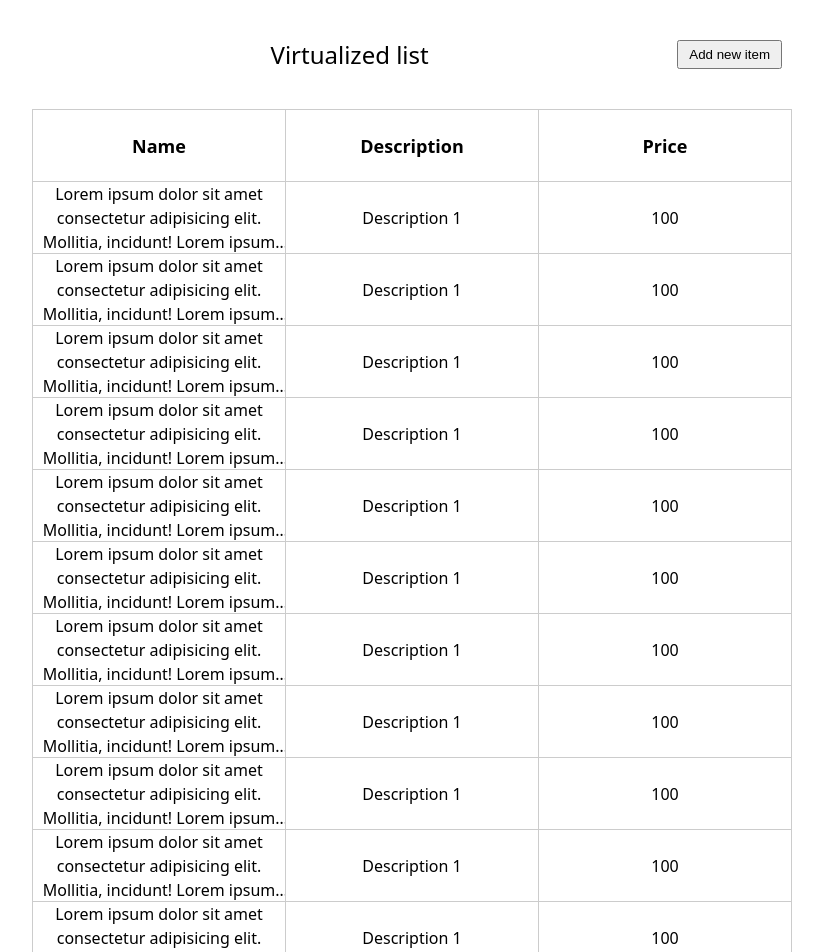
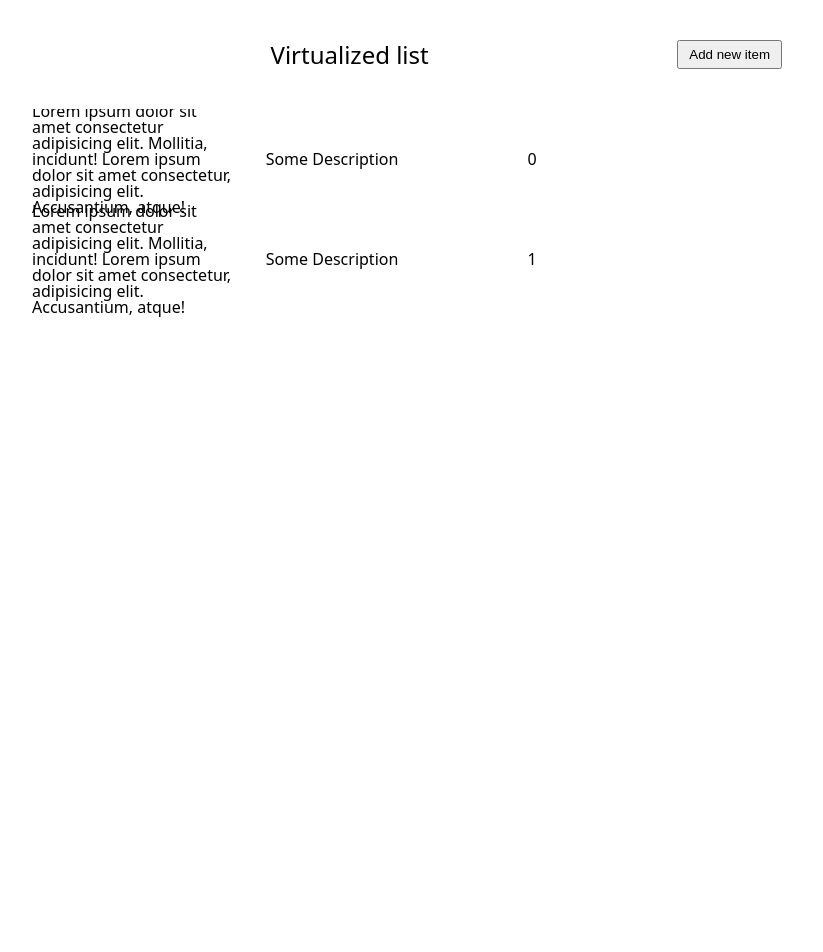
Before and after one commit to panoskouff/react-virtualized-list, a Next.js app: page / in a window 1280 px wide. Shown: the top 952 px of the page, without its empty margins (228-1051 px from the left). After the commit the page ends 800 px from the top, so only its background shows below. Built offline with nearby package versions, Linux system fonts and the light colour scheme.

Commit message:
start changing approach to absolute positioning instead of grid

```diff
--- a/src/app/(root)/home.module.scss
+++ b/src/app/(root)/home.module.scss
@@ -1,5 +1,5 @@
 .spacing {
-  margin: 40px 0;
+  padding: 40px 0;
 }
 
 .flex {
@@ -18,11 +18,3 @@
   padding: 5px 10px;
   cursor: pointer;
 }
-
-.gridContainer {
-  display: grid;
-  grid-template-columns: repeat(3, 1fr);
-  grid-auto-rows: 72px;
-  border-left: 1px solid #ccc;
-  border-top: 1px solid #ccc;
-}
--- a/src/app/(root)/page.tsx
+++ b/src/app/(root)/page.tsx
@@ -1,7 +1,12 @@
 import styles from "./home.module.scss";
 import { PageWrapper } from "../components/PageWrapper/PageWrapper";
-import { FixedGridTitleRow } from "../components/FixedGridTitleRow/FixedGridTitleRow";
-import { FixedGridRow } from "../components/FixedGridRow/FixedGridRow";
+import { VirtualizedGrid } from "../components/VirtualizedGrid/VirtualizedGrid";
+
+const data = Array.from({ length: 1 * 2 }).map((_, index) => [
+  "Lorem ipsum dolor sit amet consectetur adipisicing elit. Mollitia, incidunt! Lorem ipsum dolor sit amet consectetur, adipisicing elit. Accusantium, atque!",
+  "Some Description",
+  index.toString(),
+]);
 
 export default function HomePage() {
   return (
@@ -16,78 +21,7 @@ export default function HomePage() {
         </div>
       </div>
 
-      <div className={styles.gridContainer}>
-        <FixedGridTitleRow
-          name="Name"
-          description="Description"
-          price="Price"
-        />
-        <FixedGridRow
-          name="Lorem ipsum dolor sit amet consectetur adipisicing elit. Mollitia, incidunt! Lorem ipsum dolor sit amet consectetur, adipisicing elit. Accusantium, atque!"
-          description="Description 1"
-          price="100"
-        />
-        <FixedGridRow
-          name="Lorem ipsum dolor sit amet consectetur adipisicing elit. Mollitia, incidunt! Lorem ipsum dolor sit amet consectetur, adipisicing elit. Accusantium, atque!"
-          description="Description 1"
-          price="100"
-        />
-        <FixedGridRow
-          name="Lorem ipsum dolor sit amet consectetur adipisicing elit. Mollitia, incidunt! Lorem ipsum dolor sit amet consectetur, adipisicing elit. Accusantium, atque!"
-          description="Description 1"
-          price="100"
-        />
-        <FixedGridRow
-          name="Lorem ipsum dolor sit amet consectetur adipisicing elit. Mollitia, incidunt! Lorem ipsum dolor sit amet consectetur, adipisicing elit. Accusantium, atque!"
-          description="Description 1"
-          price="100"
-        />
-        <FixedGridRow
-          name="Lorem ipsum dolor sit amet consectetur adipisicing elit. Mollitia, incidunt! Lorem ipsum dolor sit amet consectetur, adipisicing elit. Accusantium, atque!"
-          description="Description 1"
-          price="100"
-        />
-        <FixedGridRow
-          name="Lorem ipsum dolor sit amet consectetur adipisicing elit. Mollitia, incidunt! Lorem ipsum dolor sit amet consectetur, adipisicing elit. Accusantium, atque!"
-          description="Description 1"
-          price="100"
-        />
-        <FixedGridRow
-          name="Lorem ipsum dolor sit amet consectetur adipisicing elit. Mollitia, incidunt! Lorem ipsum dolor sit amet consectetur, adipisicing elit. Accusantium, atque!"
-          description="Description 1"
-          price="100"
-        />
-        <FixedGridRow
-          name="Lorem ipsum dolor sit amet consectetur adipisicing elit. Mollitia, incidunt! Lorem ipsum dolor sit amet consectetur, adipisicing elit. Accusantium, atque!"
-          description="Description 1"
-          price="100"
-        />
-        <FixedGridRow
-          name="Lorem ipsum dolor sit amet consectetur adipisicing elit. Mollitia, incidunt! Lorem ipsum dolor sit amet consectetur, adipisicing elit. Accusantium, atque!"
-          description="Description 1"
-          price="100"
-        />
-        <FixedGridRow
-          name="Lorem ipsum dolor sit amet consectetur adipisicing elit. Mollitia, incidunt! Lorem ipsum dolor sit amet consectetur, adipisicing elit. Accusantium, atque!"
-          description="Description 1"
-          price="100"
-        />
-        <FixedGridRow
-          name="Lorem ipsum dolor sit amet consectetur adipisicing elit. Mollitia, incidunt! Lorem ipsum dolor sit amet consectetur, adipisicing elit. Accusantium, atque!"
-          description="Description 1"
-          price="100"
-        />
-        <FixedGridRow
-          name="Lorem ipsum dolor sit amet consectetur adipisicing elit. Mollitia, incidunt! Lorem ipsum dolor sit amet consectetur, adipisicing elit. Accusantium, atque!"
-          description="Description 1"
-          price="100"
-        />
-        <FixedGridRow
-          name="Lorem ipsum dolor sit amet consectetur adipisicing elit. Mollitia, incidunt! Lorem ipsum dolor sit amet consectetur, adipisicing elit. Accusantium, atque!"
-          description="Description 1"
-          price="100"
-        />
-      </div>
+      <VirtualizedGrid data={data} cellWidth={200} cellHeight={100} />
     </PageWrapper>
   );
 }
--- /dev/null
+++ b/src/app/components/VirtualizedGrid/VirtualizedGrid.module.scss
@@ -0,0 +1,16 @@
+.container {
+  position: relative;
+  overflow: auto;
+  // @todo use css variable for width, height props or override through className prop
+  width: 100%;
+  height: 1000px;
+  max-height: calc(100vh - 160px);
+}
+
+// @todo grid-item sane defaults with option for override through className prop
+.gridItem {
+  position: absolute;
+  display: flex;
+  align-items: center;
+  justify-content: center;
+}
--- /dev/null
+++ b/src/app/components/VirtualizedGrid/VirtualizedGrid.tsx
@@ -0,0 +1,35 @@
+import styles from "./VirtualizedGrid.module.scss";
+
+type Props = {
+  data: string[][];
+  cellWidth: number;
+  cellHeight: number;
+};
+
+export const VirtualizedGrid: React.FC<Props> = ({
+  data,
+  cellHeight,
+  cellWidth,
+}) => {
+  console.log("render");
+
+  return (
+    <div className={styles.container}>
+      {data.map((item, index) =>
+        item.map((text, index2) => (
+          <div
+            className={styles.gridItem}
+            style={{
+              width: cellWidth,
+              height: cellHeight,
+              top: index * cellHeight,
+              left: index2 * cellWidth,
+            }}
+          >
+            {text}
+          </div>
+        ))
+      )}
+    </div>
+  );
+};
```
